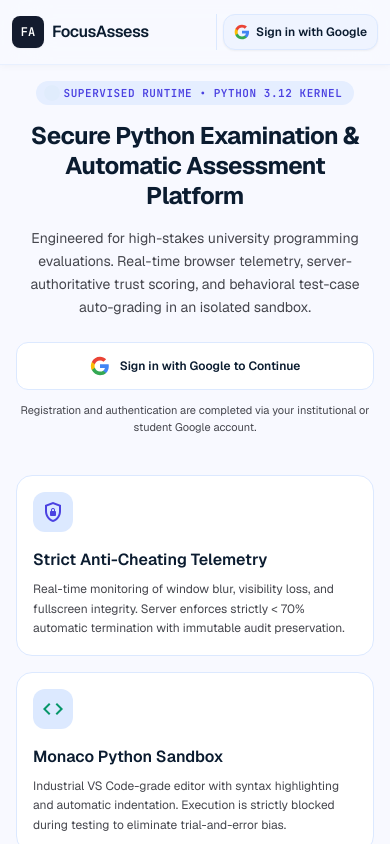
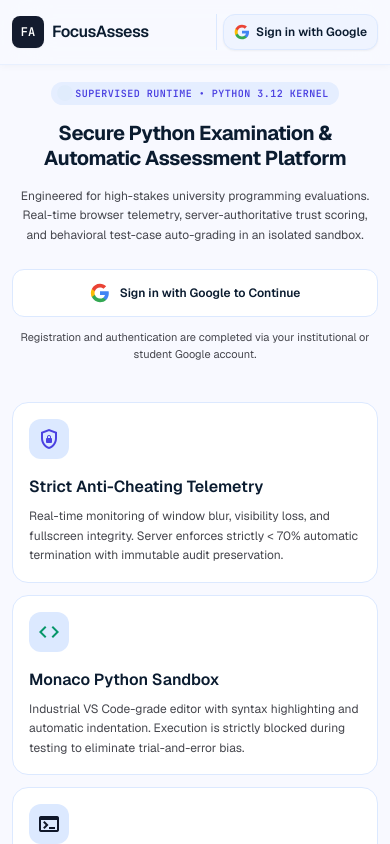
Before and after one commit to Yeroman1/FocusAssess, a Next.js app in the folder apps/web/: page / in a window 390 px wide. Shown: the top 844 px of the page. Built offline with nearby package versions, Linux system fonts and the light colour scheme; no server answers.

Commit message:
fix(web): update landing page layout for mobile and desktop viewports

```diff
--- a/apps/web/src/app/page.tsx
+++ b/apps/web/src/app/page.tsx
@@ -29,19 +29,19 @@ export default function HomePage() {
     <>
       <Navbar />
 
-      <main className="flex-1 pt-20 sm:pt-28 pb-12 sm:pb-16 px-4 md:px-8 max-w-7xl mx-auto w-full flex flex-col justify-center">
+      <main className="flex-1 pt-20 sm:pt-28 pb-12 sm:pb-16 px-3 sm:px-6 md:px-8 max-w-7xl mx-auto w-full max-w-full min-w-0 overflow-x-hidden overflow-x-clip flex flex-col justify-center">
         {/* Hero Section */}
-        <div className="text-center max-w-3xl mx-auto space-y-4 sm:space-y-5 mb-10 sm:mb-14">
-          <div className="inline-flex items-center gap-2 px-3 py-1 rounded-full bg-surface-container text-secondary font-mono text-[11px] sm:text-xs font-semibold uppercase tracking-wider">
-            <span className="w-2 h-2 rounded-full bg-on-tertiary-container animate-ping" />
-            Supervised Runtime • Python 3.12 Kernel
+        <div className="text-center max-w-3xl mx-auto space-y-4 sm:space-y-5 mb-10 sm:mb-14 w-full max-w-full min-w-0">
+          <div className="inline-flex items-center gap-1.5 sm:gap-2 px-2.5 sm:px-3 py-1 rounded-full bg-surface-container text-secondary font-mono text-[10px] sm:text-xs font-semibold uppercase tracking-wider max-w-full text-center">
+            <span className="w-2 h-2 rounded-full bg-on-tertiary-container animate-ping flex-shrink-0" />
+            <span className="truncate">Supervised Runtime • Python 3.12 Kernel</span>
           </div>
 
-          <h1 className="text-2xl sm:text-4xl md:text-5xl font-bold tracking-tight text-on-surface leading-tight">
+          <h1 className="text-xl sm:text-4xl md:text-5xl font-bold tracking-tight text-on-surface leading-tight break-words">
             Secure Python Examination &amp; Automatic Assessment Platform
           </h1>
 
-          <p className="text-sm sm:text-base md:text-lg text-on-surface-variant leading-relaxed">
+          <p className="text-xs sm:text-base md:text-lg text-on-surface-variant leading-relaxed px-1">
             Engineered for high-stakes university programming evaluations. Real-time browser telemetry,
             server-authoritative trust scoring, and behavioral test-case auto-grading in an isolated sandbox.
           </p>
@@ -100,7 +100,7 @@ export default function HomePage() {
                       d="M12 5.38c1.62 0 3.06.56 4.21 1.64l3.15-3.15C17.45 2.09 14.97 1 12 1 7.7 1 3.99 3.47 2.18 7.06l3.66 2.84c.87-2.6 3.3-4.52 6.16-4.52z"
                     />
                   </svg>
-                  <span>Sign in with Google to Continue</span>
+                  <span>Sign in with Google<span className="hidden xs:inline"> to Continue</span></span>
                 </button>
                 <p className="text-[11px] sm:text-xs text-on-surface-variant max-w-sm sm:max-w-none text-center">
                   Registration and authentication are completed via your institutional or student Google account.
@@ -111,7 +111,7 @@ export default function HomePage() {
         </div>
 
         {/* Platform Core Safeguards Bento Grid */}
-        <div className="grid grid-cols-1 md:grid-cols-3 gap-4 sm:gap-6 max-w-5xl mx-auto w-full">
+        <div className="grid grid-cols-1 md:grid-cols-3 gap-3 sm:gap-6 max-w-5xl mx-auto w-full max-w-full min-w-0">
           <div className="p-4 sm:p-6 bg-surface-container-lowest rounded-2xl border border-surface-container-high flex flex-col space-y-2">
             <div className="w-10 h-10 rounded-xl bg-surface-container-high flex items-center justify-center text-secondary mb-2">
               <span className="material-symbols-outlined text-[22px]">shield_lock</span>
```
